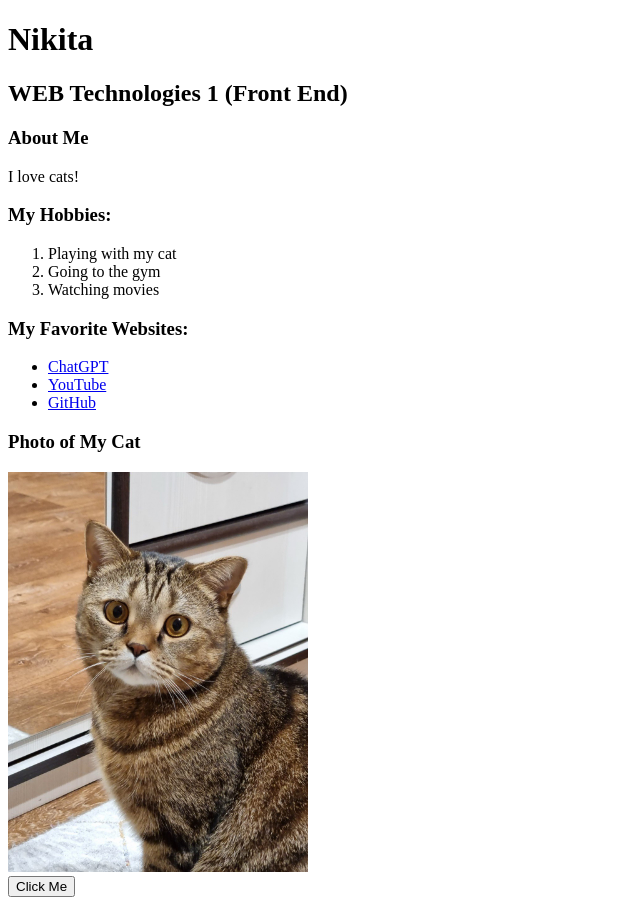
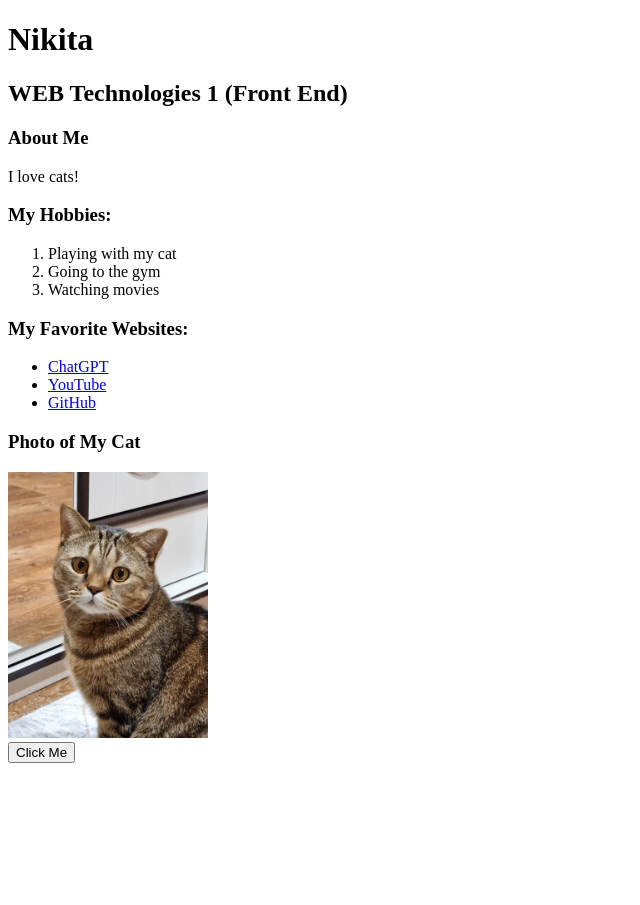
Before and after one commit to V01demort/V01demort.github.io, a plain HTML site: page Assignment_1/index.html in a window 1280 px wide. Shown: the whole page, without its empty margins (0-640 px from the left). After the commit the page ends 800 px from the top, so only its background shows below. Drawn offline with Linux system fonts and the light colour scheme.

Commit message:
Update index.html

```diff
--- a/Assignment_1/index.html
+++ b/Assignment_1/index.html
@@ -24,7 +24,7 @@
         </ul>
 
         <h3>Photo of My Cat</h3>
-        <img src="https://github.com/V01demort/V01demort.github.io/blob/main/Assignment_1/cat.jpg" alt="My Cat" width="300">
+        <img src="https://github.com/V01demort/V01demort.github.io/blob/main/Assignment_1/cat.jpg" alt="My Cat" width="200">
 
         <div>
             <button type="button">Click Me</button>
```
